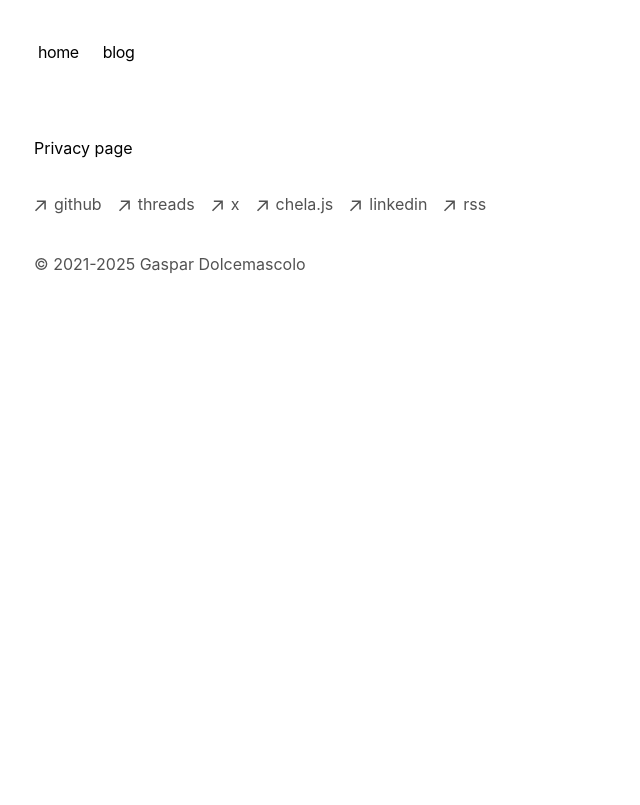
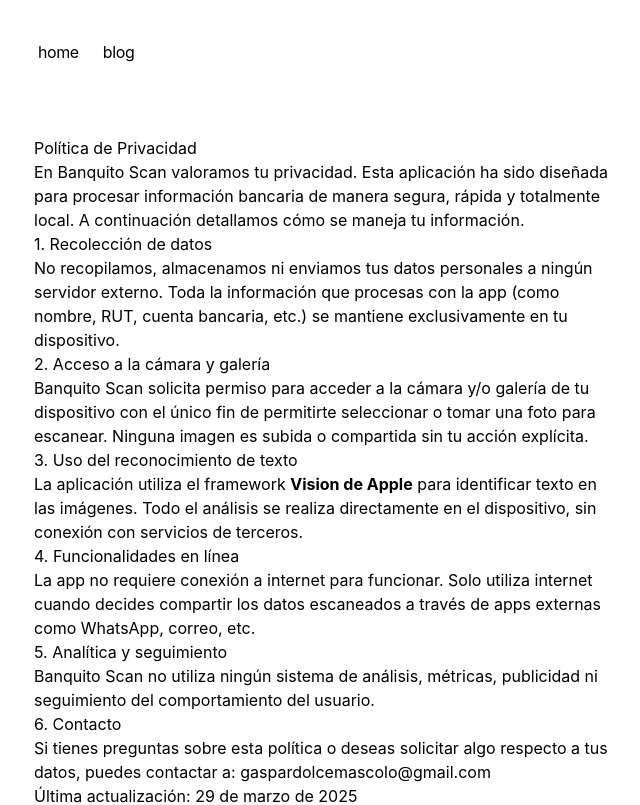
Before and after one commit to gasparnd/gasparnd-web, a Next.js app: page /privacy in a window 1280 px wide. Shown: the top 805 px of the page, without its empty margins (318-958 px from the left). Built offline with nearby package versions, Linux system fonts and the light colour scheme.

Commit message:
feat: privacy page content

```diff
--- a/app/privacy/page.tsx
+++ b/app/privacy/page.tsx
@@ -1,5 +1,63 @@
 import React from "react";
 
 export default function PrivacyPage() {
-  return <div>Privacy page</div>;
+  return (
+    <div>
+      <h1>Política de Privacidad</h1>
+
+      <p>
+        En Banquito Scan valoramos tu privacidad. Esta aplicación ha sido
+        diseñada para procesar información bancaria de manera segura, rápida y
+        totalmente local. A continuación detallamos cómo se maneja tu
+        información.
+      </p>
+
+      <h2>1. Recolección de datos</h2>
+      <p>
+        No recopilamos, almacenamos ni enviamos tus datos personales a ningún
+        servidor externo. Toda la información que procesas con la app (como
+        nombre, RUT, cuenta bancaria, etc.) se mantiene exclusivamente en tu
+        dispositivo.
+      </p>
+
+      <h2>2. Acceso a la cámara y galería</h2>
+      <p>
+        Banquito Scan solicita permiso para acceder a la cámara y/o galería de
+        tu dispositivo con el único fin de permitirte seleccionar o tomar una
+        foto para escanear. Ninguna imagen es subida o compartida sin tu acción
+        explícita.
+      </p>
+
+      <h2>3. Uso del reconocimiento de texto</h2>
+      <p>
+        La aplicación utiliza el framework <strong>Vision de Apple</strong> para
+        identificar texto en las imágenes. Todo el análisis se realiza
+        directamente en el dispositivo, sin conexión con servicios de terceros.
+      </p>
+
+      <h2>4. Funcionalidades en línea</h2>
+      <p>
+        La app no requiere conexión a internet para funcionar. Solo utiliza
+        internet cuando decides compartir los datos escaneados a través de apps
+        externas como WhatsApp, correo, etc.
+      </p>
+
+      <h2>5. Analítica y seguimiento</h2>
+      <p>
+        Banquito Scan no utiliza ningún sistema de análisis, métricas,
+        publicidad ni seguimiento del comportamiento del usuario.
+      </p>
+
+      <h2>6. Contacto</h2>
+      <p>
+        Si tienes preguntas sobre esta política o deseas solicitar algo respecto
+        a tus datos, puedes contactar a:{" "}
+        <a href="mailto:gaspardolcemascolo@gmail.com">
+          gaspardolcemascolo@gmail.com
+        </a>
+      </p>
+
+      <p>Última actualización: 29 de marzo de 2025</p>
+    </div>
+  );
 }
```
